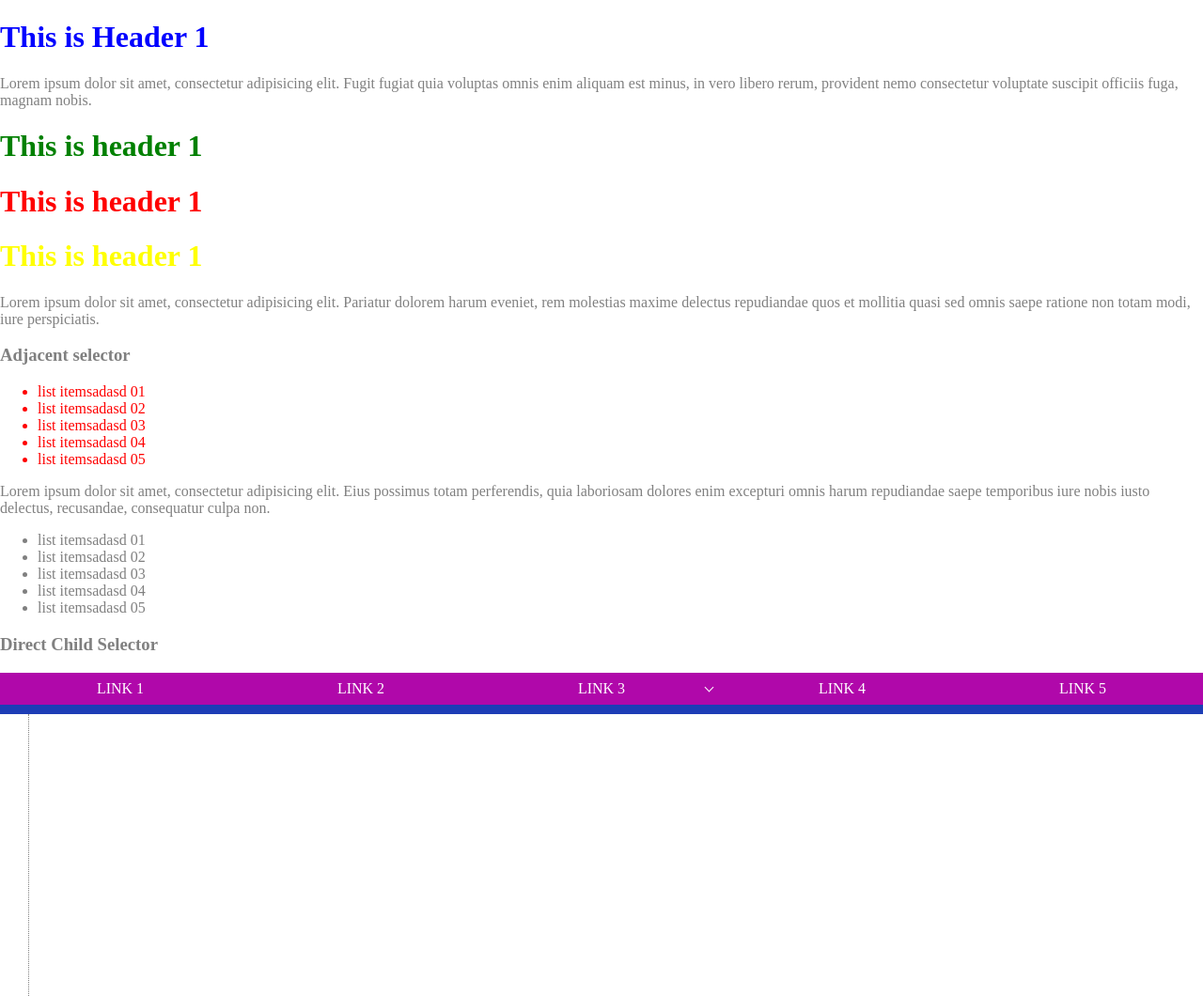
After one commit to kingkris/b16, a PHP site: page /specificity.html in a window 1280 px wide. The commit adds this page. Shown: the whole page at 94% size. Run offline with PHP 8.4, Linux system fonts and the light colour scheme.

Commit message:
advanced selctor

```diff
--- /dev/null
+++ b/02-css/specificity.html
@@ -0,0 +1,163 @@
+<!DOCTYPE html>
+<html>
+<head>
+	<meta charset="utf-8">
+	<meta http-equiv="X-UA-Compatible" content="IE=edge">
+	<title>Specificity Demo</title>
+
+<style>
+	body{
+		margin:0;
+		color: grey;
+	}
+	h1 									{color: green; }
+	.site-header h1 		{color: blue; }
+	.title 							{color: red; }
+	#page-title 				{color: violet; }
+	#page-title 				{color: yellow; }
+
+
+	h3 + ul 						{color: red;}
+
+
+
+.nav-bar{
+	background-color: #B008AA;
+	border-bottom: solid 10px #1D3DB6;
+}
+.menu{
+	list-style-type: none;
+	padding-left: 0;
+	margin: 0;
+}
+.menu:after{
+	display: block;
+	clear: both;
+	content: ""
+}
+.menu > li{
+	float: left;
+	width: 20%;
+	text-align: center;
+	position: relative;
+}
+.menu > li.has-submenu:after{
+	content: "";
+	width: 6px;
+	height: 6px;
+	position: absolute;
+	top: 12px;
+	right: 10px;
+	border-right: solid 1px #FFF;
+	border-bottom: solid 1px #FFF;
+	transform: rotate(45deg);
+}
+.menu > li > a{
+	text-transform: uppercase;
+	color: #FFF;
+	text-decoration: none;
+	display: block;
+	line-height: 34px;
+}
+.menu > li > a:hover,
+.menu > li:hover > a{
+	background-color: #1D3DB6;
+}
+
+.menu li .submenu{
+	position: absolute;
+	background-color: #1D3DB6;
+	width: 160px;
+	left: 0;right: 0;
+	top: 34px;
+	list-style: none;
+	padding: 5px;
+	margin: 0 auto;
+	display: none;
+}
+.menu li:hover .submenu{
+	display: block;
+}
+.submenu li{
+	text-align: left;
+}
+.submenu li a{
+	display: block;
+	line-height: 28px;
+	color: #FFF;
+	text-transform: uppercase;
+	font-size: 13px;
+	padding: 0 10px;
+	text-decoration: none;
+	border-bottom: solid 1px #6578BE;
+}
+.submenu li a:hover{
+	color: #1D3DB6;
+	background-color: #fff;
+}
+
+
+
+
+.spacer{
+	min-height: 300px;
+	border-left: dotted 1px grey;
+	margin-left: 30px;
+}
+
+</style>
+
+</head>
+<body>
+
+<header class="site-header">
+	<h1>This is Header 1</h1>
+	<p>Lorem ipsum dolor sit amet, consectetur adipisicing elit. Fugit fugiat quia voluptas omnis enim aliquam est minus, in vero libero rerum, provident nemo consectetur voluptate suscipit officiis fuga, magnam nobis.</p>
+</header>
+
+<div class="content">
+	<h1>This is header 1</h1>
+	<h1 class="title">This is header 1</h1>
+	<h1 class="title" id="page-title">This is header 1</h1>
+	<p>Lorem ipsum dolor sit amet, consectetur adipisicing elit. Pariatur dolorem harum eveniet, rem molestias maxime delectus repudiandae quos et mollitia quasi sed omnis saepe ratione non totam modi, iure perspiciatis.</p>
+
+	<h3>Adjacent selector</h3>
+	<ul>
+		<li>list itemsadasd 01</li>
+		<li>list itemsadasd 02</li>
+		<li>list itemsadasd 03</li>
+		<li>list itemsadasd 04</li>
+		<li>list itemsadasd 05</li>
+	</ul>
+	<p>Lorem ipsum dolor sit amet, consectetur adipisicing elit. Eius possimus totam perferendis, quia laboriosam dolores enim excepturi omnis harum repudiandae saepe temporibus iure nobis iusto delectus, recusandae, consequatur culpa non.</p>
+	<ul>
+		<li>list itemsadasd 01</li>
+		<li>list itemsadasd 02</li>
+		<li>list itemsadasd 03</li>
+		<li>list itemsadasd 04</li>
+		<li>list itemsadasd 05</li>
+	</ul>
+	<h3>Direct Child Selector</h3>
+	<nav class="nav-bar">
+		<ul class="menu">
+			<li><a href="#">Link 1</a></li>
+			<li><a href="#">Link 2</a></li>
+			<li class="has-submenu"><a href="#">Link 3</a>
+				<ul class="submenu">
+					<li><a href="#">sublink3_1</a></li>
+					<li><a href="#">sublink3_2</a></li>
+					<li><a href="#">sublink3_3</a></li>
+					<li><a href="#">sublink3_4</a></li>
+					<li><a href="#">sublink3_5</a></li>
+				</ul>
+			</li>
+			<li><a href="#">Link 4</a></li>
+			<li><a href="#">Link 5</a></li>
+		</ul>
+	</nav>
+</div>
+
+<div class="spacer"></div>
+
+</body>
+</html>
```
Also changed, not shown: 02-css/css/04-background.css (+10 -0 lines).
